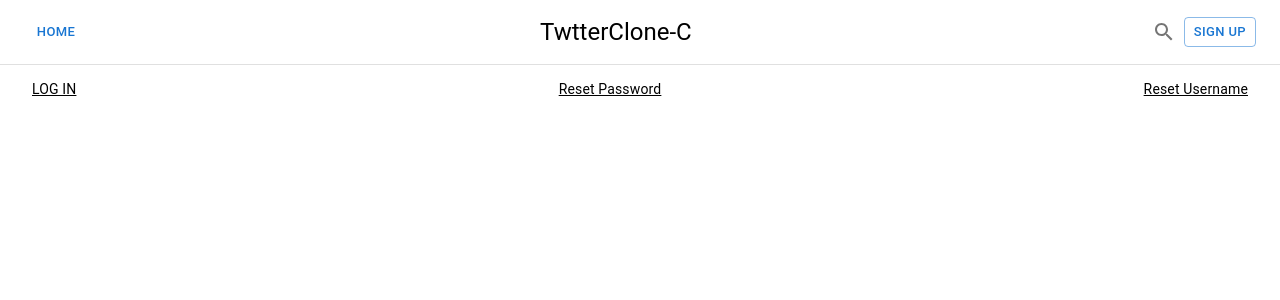
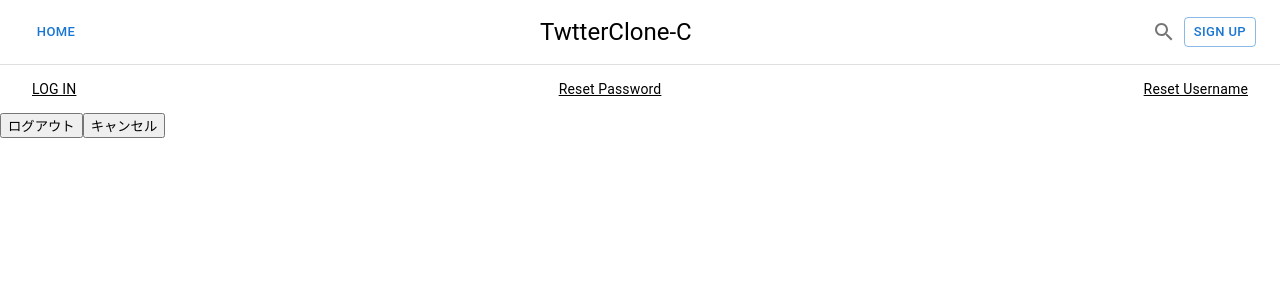
Before and after one commit to ryo-thel/twitter-clone, a React (Create React App) app in the folder app/: page /logout in a window 1280 px wide. Shown: the top 300 px of the page. Built offline with nearby package versions, Linux system fonts and the light colour scheme; no server answers; the HTML template or start-up script is replaced by a standard one.

Commit message:
少し修正

```diff
--- a/app/src/pages/Login.js
+++ b/app/src/pages/Login.js
@@ -118,6 +118,9 @@ const Login = () => {
               {errorMessage.password ? (
                 <p className="red">{errorMessage.password}</p>
               ) : null}
+              {errorMessage ? (
+              <p className="red">{errorMessage}</p>
+            ) : null}
             </Grid>
             <Button
               type="submit"
--- a/app/src/pages/Logout.js
+++ b/app/src/pages/Logout.js
@@ -8,10 +8,14 @@ const Logout = () => {
   const navigate = useNavigate();
 
   const handleLogout = () => {
-    // Display confirmation dialog
-    const confirmation = window.confirm("Logoutしますか?");
-    if (confirmation) {
-      // Proceed with logout if user confirms
+    const userConfirmed = window.confirm('ログアウトしますか?');
+
+    if (!userConfirmed) {
+      navigate('/');
+      return;
+    }
+
+    // Proceed with logout
     authApi.Logout()
       .then(data => {
         console.log('成功しました', data);
@@ -29,10 +33,14 @@ const Logout = () => {
           autoClose: 2000,  // Set autoClose time
         });
       });
-    }
   };
 
-  return null;
+  return (
+    <div>
+      <button onClick={handleLogout}>ログアウト</button>
+      <button onClick={() => navigate("/")}>キャンセル</button>
+    </div>
+  );
 };
 
 export default Logout;
```
Also changed, not shown: 1 other file (tests, documents, lock files or other folders). Lines whose indentation alone changed are shown as unchanged.
